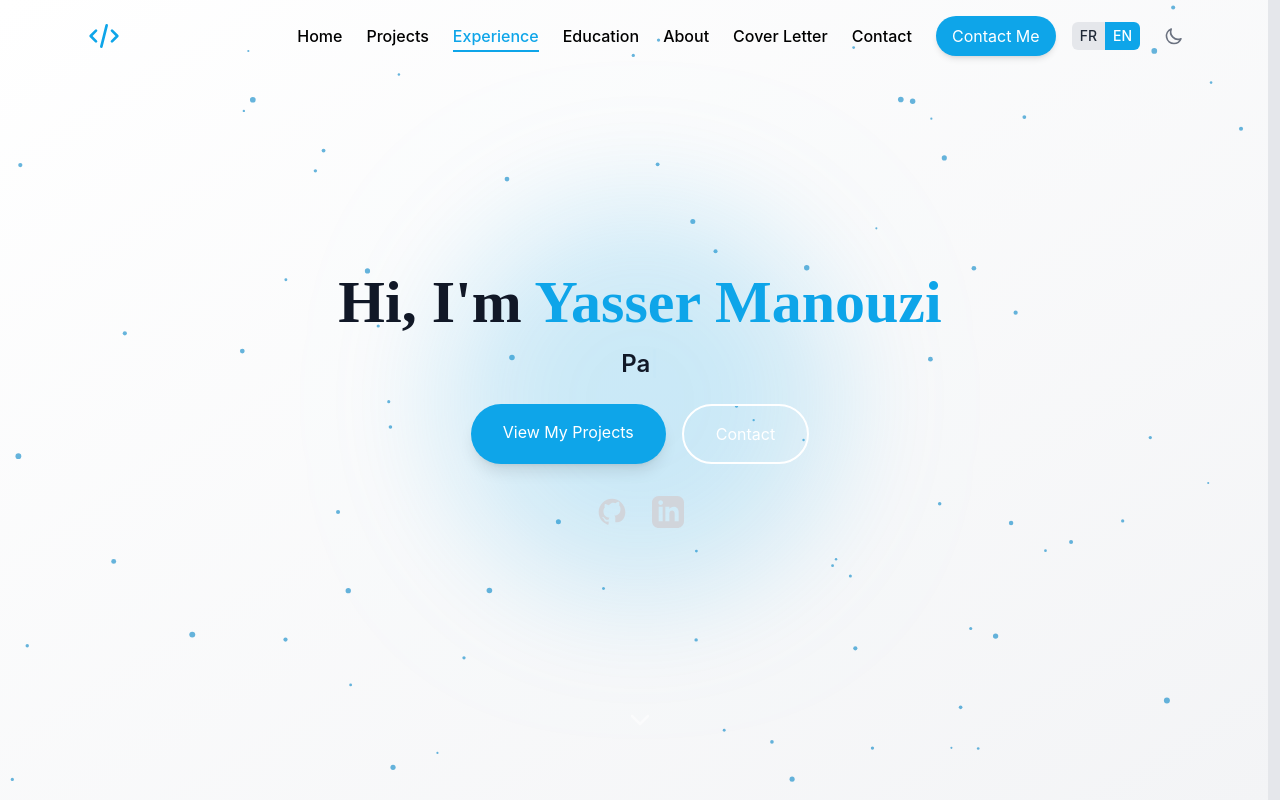
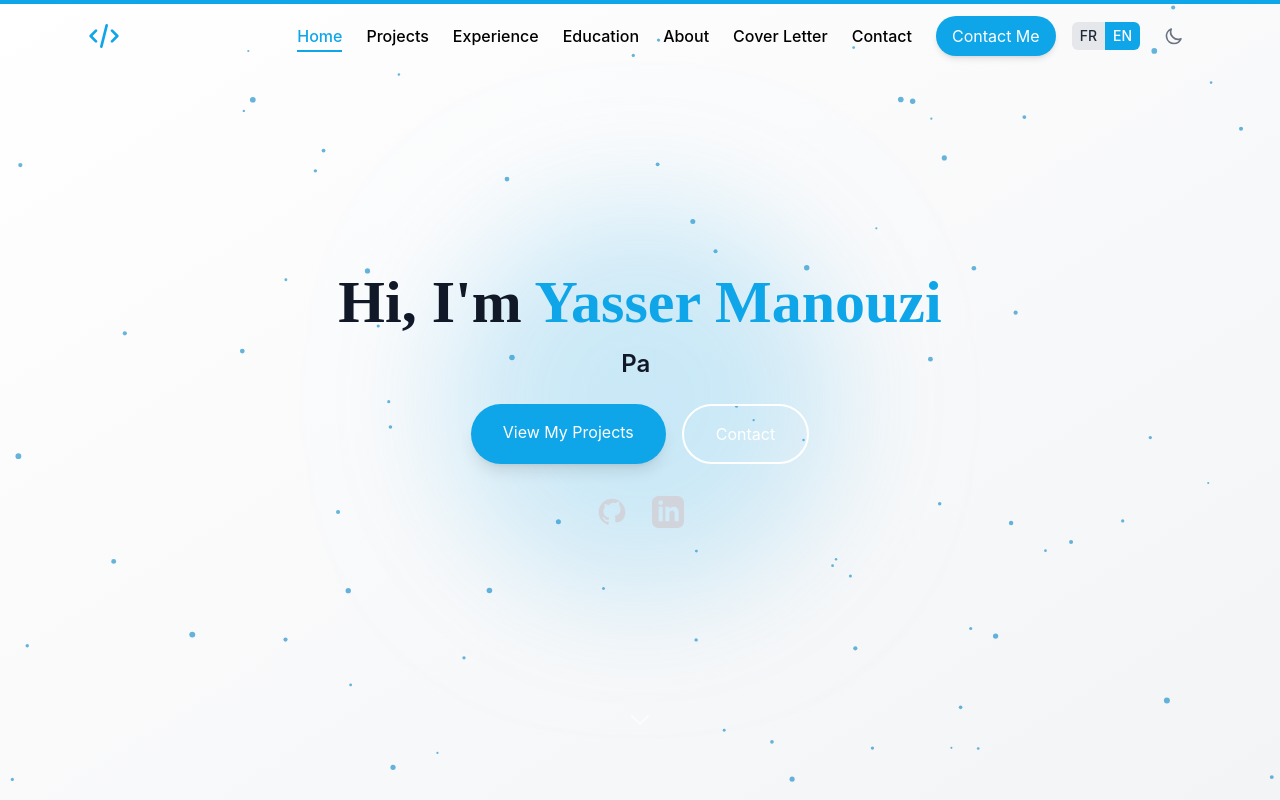
Before and after one commit to YasserManouzi/Portfolio, a React (Vite) app: page / in a window 1280 px wide. Shown: the top 800 px of the page. Built offline with nearby package versions, Linux system fonts and the light colour scheme.

Commit message:
Modification du focus pour quelque chose de mieux

```diff
--- a/src/App.jsx
+++ b/src/App.jsx
@@ -503,13 +503,15 @@ const App = () => {
     const scrollToSection = (e, id) => {
         e.preventDefault();
 
+        // On met à jour manuellement la section active pour une meilleure réactivité de l'interface
         setActiveSection(id);
+        isScrollingProgrammatically.current = true;
 
-        isScrollingProgrammatically.current = true;
         const performScroll = () => {
             const element = sections[id]?.current;
             if (element) {
                 element.scrollIntoView({ behavior: 'smooth', block: 'start' });
+                // Après un délai, on réactive la détection par l'observateur
                 setTimeout(() => { isScrollingProgrammatically.current = false; }, 1000);
             } else {
                 isScrollingProgrammatically.current = false;
@@ -518,6 +520,7 @@ const App = () => {
 
         if (currentPage !== 'home') {
             setCurrentPage('home');
+            // On attend que la page d'accueil se rende avant de faire défiler
             setTimeout(performScroll, 50);
         } else {
             performScroll();
@@ -530,32 +533,50 @@ const App = () => {
         localStorage.setItem('theme', theme);
     }, [theme]);
 
-    useEffect(() => {
+     useEffect(() => {
+        if (currentPage !== 'home') return; // Observateur actif uniquement sur la page d'accueil
+
+        const observer = new IntersectionObserver(
+            (entries) => {
+                // Si un défilement programmé est en cours, on ignore les mises à jour de l'observateur
+                if (isScrollingProgrammatically.current) return;
+
+                entries.forEach(entry => {
+                    if (entry.isIntersecting) {
+                        setActiveSection(entry.target.id);
+                    }
+                });
+            },
+            {
+                rootMargin: '-50% 0px -50% 0px' // Déclenche lorsque la section croise le centre vertical de l'écran
+            }
+        );
+
+        const currentSections = sectionOrder.map(id => sections[id]?.current).filter(Boolean);
+        currentSections.forEach(section => observer.observe(section));
+
+        return () => {
+            currentSections.forEach(section => observer.unobserve(section));
+        };
+    }, [currentPage, sections, sectionOrder]);
+
+   useEffect(() => {
         const handleScroll = () => {
-            const scrollY = window.scrollY;
-            setIsScrolled(scrollY > 50);
-            if (isScrollingProgrammatically.current || currentPage !== 'home') return;
-
-            let currentSectionId = sectionOrder[0];
-            for (const sectionId of sectionOrder) {
-                const section = sections[sectionId].current;
-               if (section && section.offsetTop <= scrollY + window.innerHeight / 2) {
-                    currentSectionId = sectionId;
-                }
-            }
-            if (activeSection !== currentSectionId) {
-                setActiveSection(currentSectionId);
-            }
-
-            const currentIndex = sectionOrder.indexOf(currentSectionId);
-            setPreviousSectionId(currentIndex > 0 ? sectionOrder[currentIndex - 1] : null);
-            setNextSectionId(currentIndex + 1 < sectionOrder.length ? sectionOrder[currentIndex + 1] : null);
+            setIsScrolled(window.scrollY > 50);
         };
         window.addEventListener('scroll', handleScroll, { passive: true });
         return () => window.removeEventListener('scroll', handleScroll);
-    }, [currentPage, sections, sectionOrder, activeSection]);
+    }, []);
 
-   useEffect(() => {
+    // Met à jour les sections précédente/suivante pour les boutons de navigation rapide
+    useEffect(() => {
+        const currentIndex = sectionOrder.indexOf(activeSection);
+        setPreviousSectionId(currentIndex > 0 ? sectionOrder[currentIndex - 1] : null);
+        setNextSectionId(currentIndex + 1 < sectionOrder.length ? sectionOrder[currentIndex + 1] : null);
+    }, [activeSection, sectionOrder]);
+
+    // Remonte en haut de la page lors d'un changement de vue
+    useEffect(() => {
         if (currentPage !== 'home') {
             window.scrollTo(0, 0);
         }
--- a/src/CustomScrollbar.jsx
+++ b/src/CustomScrollbar.jsx
@@ -3,18 +3,8 @@
 import React from 'react';
 import { motion } from 'framer-motion';
 
-const CustomScrollbar = ({ scrollYProgress }) => {
-  return (
-    <div className="fixed top-0 right-0 h-full w-3 bg-gray-200 dark:bg-gray-950 z-50">
-      <motion.div
-        className="w-full bg-sky-500 rounded-full"
-        style={{
-          scaleY: scrollYProgress, // La hauteur du pouce est liée à la progression du défilement
-          transformOrigin: 'top' // L'animation de hauteur part du haut
-        }}
-      />
-    </div>
-  );
-};
+const CustomScrollbar = ({ scrollYProgress }) => (
+    <motion.div className="fixed top-0 left-0 right-0 h-1 bg-sky-500 origin-left z-[60]" style={{ scaleX: scrollYProgress }} />
+);
 
 export default CustomScrollbar;
```
